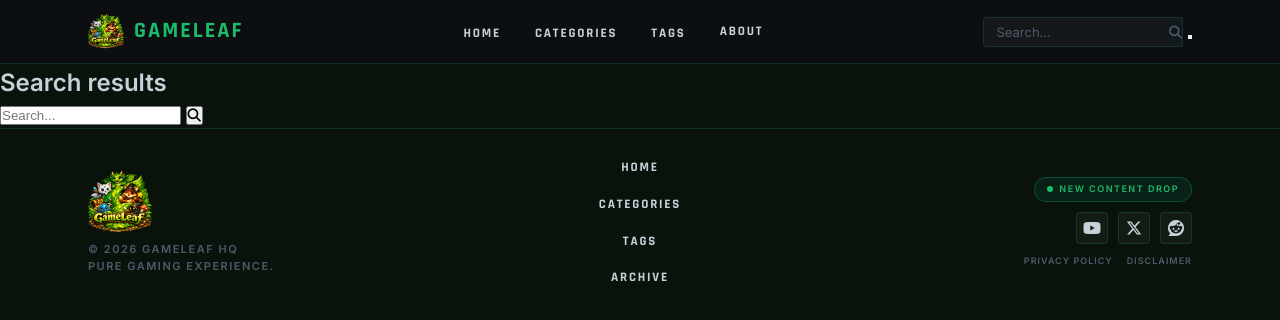
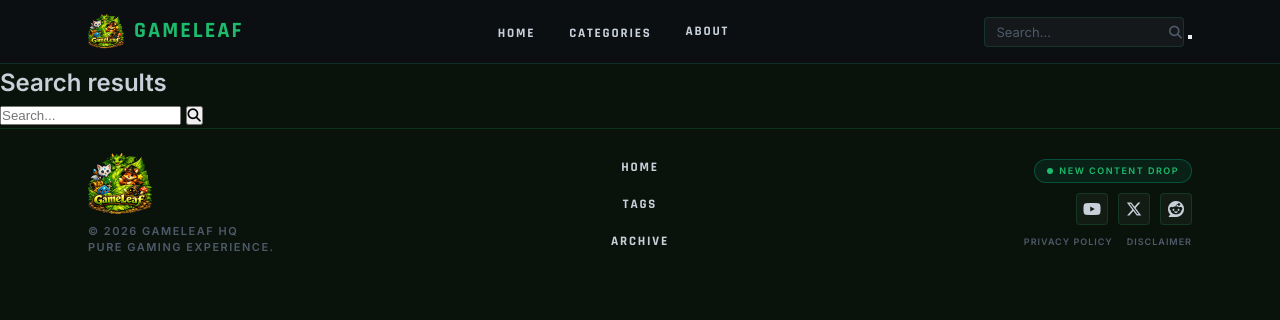
Before and after one commit to gryver99/gryver99.github.io, a Jekyll site: the page built from search.html, in a window 1280 px wide. Shown: the top 320 px of the page. Built offline with Jekyll 4.4.1, drawn with Linux system fonts in a browser that asks for light colours.

Commit message:
Aggiornamento

```diff
--- a/_includes/footer.html
+++ b/_includes/footer.html
@@ -8,7 +8,6 @@
 
     <nav class="gl-nav" aria-label="Footer navigation">
       <a href="{{ '/' | relative_url }}">Home</a>
-      <a href="{{ '/categories/' | relative_url }}">Categories</a>
       <a href="{{ '/tags/' | relative_url }}">Tags</a>
       <a href="{{ '/news-archive/' | relative_url }}">Archive</a>
     </nav>
--- a/_includes/navbar.html
+++ b/_includes/navbar.html
@@ -23,9 +23,6 @@
       </li>
       <li>
         <a href="{{ '/categories/' | relative_url }}">Categories</a>
-      </li>
-      <li>
-        <a href="{{ '/tags/' | relative_url }}">Tags</a>
       </li>
 
       <!-- ABOUT DROPDOWN -->
```
